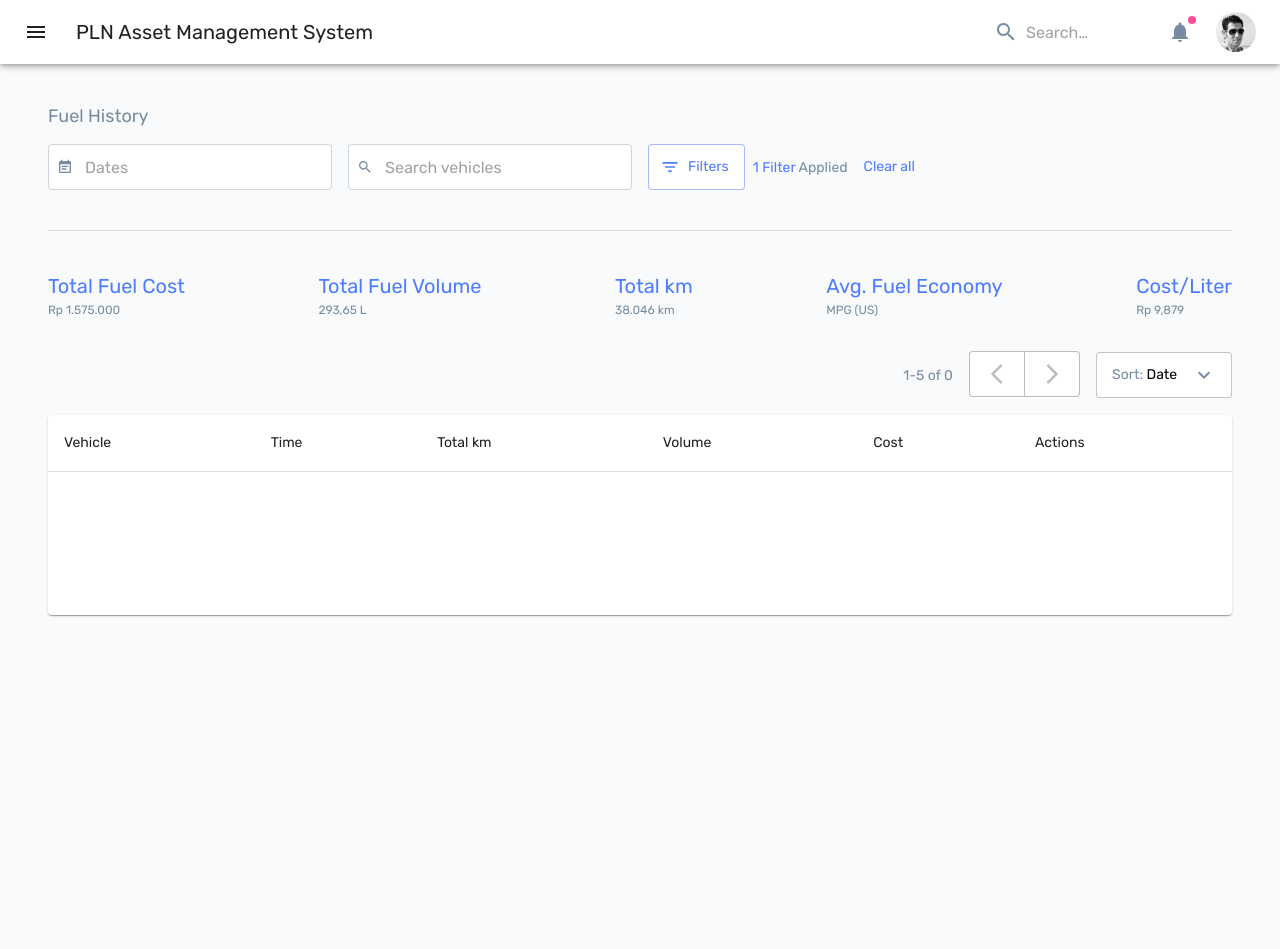
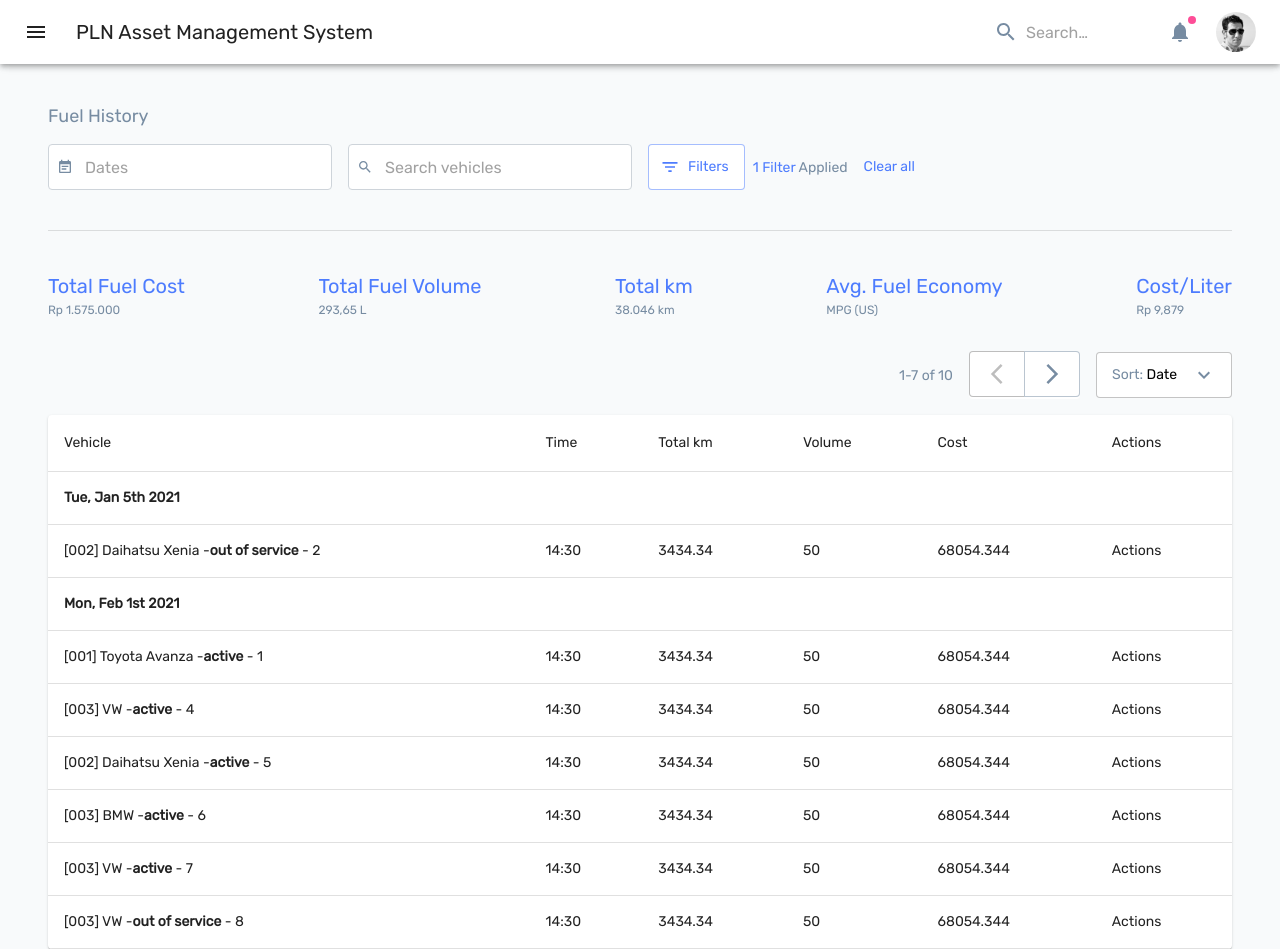
Before and after one commit to ahakem/Management-System, a Next.js app: page / in a window 1280 px wide. Before the commit the page ends 800 px from the top, so only its background shows below. Built offline with nearby package versions, Linux system fonts and the light colour scheme.

Commit message:
fix initial sort

```diff
--- a/components/shared/DataGrid/Actions.js
+++ b/components/shared/DataGrid/Actions.js
@@ -1,15 +1,29 @@
-import React,{useState} from "react";
+import React, { useState } from "react";
 import { makeStyles } from "@material-ui/core/styles";
-import { Box, ButtonGroup, Button, Typography, Menu, MenuItem, Fade } from "@material-ui/core";
+import {
+  Box,
+  ButtonGroup,
+  Button,
+  Typography,
+  Menu,
+  MenuItem,
+  Fade,
+} from "@material-ui/core";
 import ArrowBackIosOutlinedIcon from "@material-ui/icons/ArrowBackIosOutlined";
 import ArrowForwardIosOutlinedIcon from "@material-ui/icons/ArrowForwardIosOutlined";
-import ExpandMoreIcon from '@material-ui/icons/ExpandMore';
-import ExpandLessIcon from '@material-ui/icons/ExpandLess';
+import ExpandMoreIcon from "@material-ui/icons/ExpandMore";
+import ExpandLessIcon from "@material-ui/icons/ExpandLess";
 
-const Actions = ({handleRequestSort, count, page, onChangePage, rowsPerPage}) => {
+const Actions = ({
+  handleRequestSort,
+  count,
+  page,
+  onChangePage,
+  rowsPerPage,
+}) => {
   const classes = useStyles();
   const [anchorEl, setAnchorEl] = useState(null);
-  const [sortType, setSortType] = useState('date');
+  const [sortType, setSortType] = useState("date");
   const open = Boolean(anchorEl);
 
   const handleClick = (event) => {
@@ -18,28 +32,49 @@ const Actions = ({handleRequestSort, count, page, onChangePage, rowsPerPage}) =>
 
   const handleClose = (type) => {
     setAnchorEl(null);
-    type != sortType && setSortType(type)
+    type != sortType && setSortType(type);
   };
-
+  const Lastrow = (page + 1) * rowsPerPage;
   return (
     <Box my={4} className={classes.root}>
-      <Typography className={classes.pagenationNo}>{((page+1) * rowsPerPage)- rowsPerPage + 1}-{(page+1) * rowsPerPage} of {count}</Typography>
+      <Typography className={classes.pagenationNo}>
+        {(page + 1) * rowsPerPage - rowsPerPage + 1}-
+        {Lastrow > count ? count : Lastrow} of {count}
+      </Typography>
       <ButtonGroup
         className={classes.pagenationBtns}
         color="secondary"
         aria-label="outlined secondary button group"
       >
-        <Button disabled={page == 0} onClick={()=>{onChangePage(page-1)}}>
+        <Button
+          disabled={page == 0}
+          onClick={() => {
+            onChangePage(page - 1);
+          }}
+        >
           <ArrowBackIosOutlinedIcon />
         </Button>
-        <Button disabled={Math.floor(count/rowsPerPage) == page} onClick={()=>{onChangePage(page+1)}}>
+        <Button
+          disabled={Math.ceil(count / rowsPerPage) == page + 1}
+          onClick={() => {
+            onChangePage(page + 1);
+          }}
+        >
           <ArrowForwardIosOutlinedIcon />
         </Button>
       </ButtonGroup>
       <div>
-      <Button className={classes.sortBtn} variant="outlined" aria-controls="fade-menu" aria-haspopup="true" onClick={handleClick}>
-        <span>Sort: <span style={{color:"#000"}}>{sortType}</span></span>
-        {!anchorEl ? <ExpandMoreIcon /> : <ExpandLessIcon/>}
+        <Button
+          className={classes.sortBtn}
+          variant="outlined"
+          aria-controls="fade-menu"
+          aria-haspopup="true"
+          onClick={handleClick}
+        >
+          <span>
+            Sort: <span style={{ color: "#000" }}>{sortType}</span>
+          </span>
+          {!anchorEl ? <ExpandMoreIcon /> : <ExpandLessIcon />}
         </Button>
         <Menu
           id="fade-menu"
@@ -50,8 +85,21 @@ const Actions = ({handleRequestSort, count, page, onChangePage, rowsPerPage}) =>
           TransitionComponent={Fade}
           className={classes.menu}
         >
-        <MenuItem className={classes.menuItem} onClick={()=>{handleRequestSort("date"),handleClose("date")}}>Date</MenuItem>
-        <MenuItem onClick={()=>{handleRequestSort("status"),handleClose("status")}}>status</MenuItem>
+          <MenuItem
+            className={classes.menuItem}
+            onClick={() => {
+              handleRequestSort("date"), handleClose("date");
+            }}
+          >
+            Date
+          </MenuItem>
+          <MenuItem
+            onClick={() => {
+              handleRequestSort("status"), handleClose("status");
+            }}
+          >
+            status
+          </MenuItem>
         </Menu>
       </div>
     </Box>
@@ -77,18 +125,17 @@ const useStyles = makeStyles((theme) => ({
     minWidth: theme.spacing(6),
     background: "#fff",
   },
-  sortBtn:{
-    marginLeft:theme.spacing(2),
-    minWidth:theme.spacing(17),
-    textTransform:"capitalize",
-    display:"flex",
-    justifyContent:"space-between"
+  sortBtn: {
+    marginLeft: theme.spacing(2),
+    minWidth: theme.spacing(17),
+    textTransform: "capitalize",
+    display: "flex",
+    justifyContent: "space-between",
   },
-  menu:{
-    marginTop:theme.spacing(7),
-
+  menu: {
+    marginTop: theme.spacing(7),
   },
-  menuItem:{
-    minWidth:theme.spacing(17),
-  }
+  menuItem: {
+    minWidth: theme.spacing(17),
+  },
 }));
--- a/components/shared/DataGrid/index.js
+++ b/components/shared/DataGrid/index.js
@@ -7,51 +7,11 @@ import {
   TableContainer,
   TableHead,
   TableRow,
-  TableSortLabel,
   Paper,
 } from "@material-ui/core";
 import moment from "moment";
 import Actions from "components/shared/DataGrid/Actions";
 import { axios, urls } from "config/axios";
-
-function createData(name, date, fat, carbs, protein) {
-  return { name, date, fat, carbs, protein };
-}
-
-const rows = [
-  createData("Active1", new Date("2021-2-1"), 25.0, 51, 4.9),
-  createData("InShop2", new Date("2021-1-1"), 16.0, 24, 6.0),
-  createData("Active3", new Date("2021-1-1"), 3.7, 67, 4.3),
-  createData("OutOfService4", new Date("2021-1-5"), 6.0, 24, 4.0),
-  createData("Active5", new Date("2021-1-1"), 16.0, 49, 3.9),
-  createData("InShop6", new Date("2021-1-5"), 3.2, 87, 6.5),
-  createData("InShop7", new Date("2021-2-1"), 9.0, 37, 4.3),
-  createData("Active8", new Date("2021-1-7"), 0.0, 94, 0.0),
-  createData("InShop9", new Date("2021-1-1"), 26.0, 65, 7.0),
-  createData("Active10", new Date("2021-1-7"), 0.2, 98, 0.0),
-  createData("OutOfService11", new Date("2021-1-12"), 0, 81, 2.0),
-  createData("OutOfService12", new Date("2021-1-12"), 19.0, 9, 37.0),
-  createData("Active13", new Date("2021-1-1"), 18.0, 63, 4.0),
-];
-
-
-const useStyles = makeStyles((theme) => ({
-  root: {
-    position: "relative",
-  },
-  paper: {
-    overflowX: "auto",
-    marginBottom: theme.spacing(2),
-    position: "absolute",
-    top: 64,
-    minHeight: 200,
-    left: 0,
-    right: 0,
-  },
-  table: {
-    minWidth: 750,
-  },
-}));
 
 export default function DataGrid() {
   const classes = useStyles();
@@ -60,25 +20,22 @@ export default function DataGrid() {
   const [data, setData] = useState([]);
   const [vehiclesNames, SetVehiclesNames] = useState({});
 
-  const rowsPerPage = 5;
+  const rowsPerPage = 7;
   const handleChangePage = (newPage) => {
     setPage(newPage);
   };
 
-  const SortData = (property) => {
-
+  const SortData = (property, _data = data) => {
     const compare = (a, b) => (a[property] < b[property] ? -1 : 1);
-
-    setData([...data.sort(compare)]);
+    setData([..._data.sort(compare)]);
   };
 
   useEffect(() => {
     axios
       .get(urls.vehicles)
       .then((res) => {
-        setData(res.data.data.vehicles_info);
         SetVehiclesNames(res.data.data.vehicles_names);
-        SortData("date")
+        SortData("date", res.data.data.vehicles_info);
       })
       .catch((error) => {
         console.log(error);
@@ -87,7 +44,9 @@ export default function DataGrid() {
         //
       });
   }, []);
-
+  useEffect(() => {
+    console.log("data", data);
+  });
   let currentDate = null;
   return (
     <div className={classes.root}>
@@ -127,17 +86,17 @@ export default function DataGrid() {
                   }
                   return (
                     <React.Fragment key={row.id}>
-                      {head &&
-                      <TableRow>
-                        <TableCell colSpan={6} scope="row">
-                          <b>{moment(row.date).format("ddd, MMM Do YYYY")}</b>
-                        </TableCell>
+                      {head && (
+                        <TableRow>
+                          <TableCell colSpan={6} scope="row">
+                            <b>{moment(row.date).format("ddd, MMM Do YYYY")}</b>
+                          </TableCell>
                         </TableRow>
-                        }
-                      <TableRow hover >
+                      )}
+                      <TableRow hover>
                         <TableCell scope="row">
-                          {vehiclesNames[row.vehicle_id]} -
-                          <b>{row.status}</b> - {row.id}
+                          {vehiclesNames[row.vehicle_id]} -<b>{row.status}</b> -{" "}
+                          {row.id}
                         </TableCell>
                         <TableCell>{row.time}</TableCell>
                         {/* <TableCell align="right">
@@ -158,3 +117,21 @@ export default function DataGrid() {
     </div>
   );
 }
+
+const useStyles = makeStyles((theme) => ({
+  root: {
+    position: "relative",
+  },
+  paper: {
+    overflowX: "auto",
+    marginBottom: theme.spacing(2),
+    position: "absolute",
+    top: 64,
+    minHeight: 200,
+    left: 0,
+    right: 0,
+  },
+  table: {
+    minWidth: 750,
+  },
+}));
```
Lines whose indentation alone changed are shown as unchanged.
